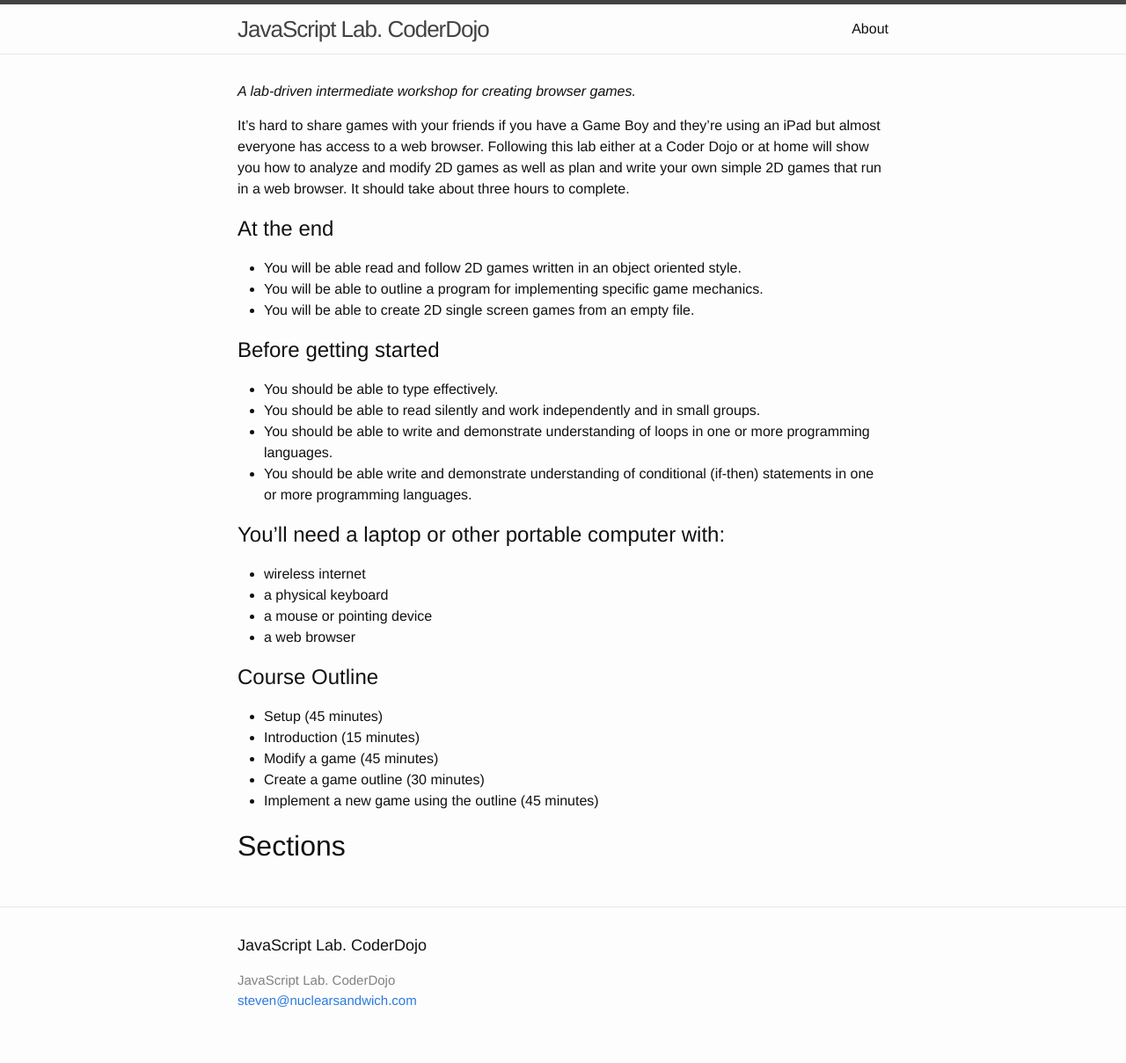
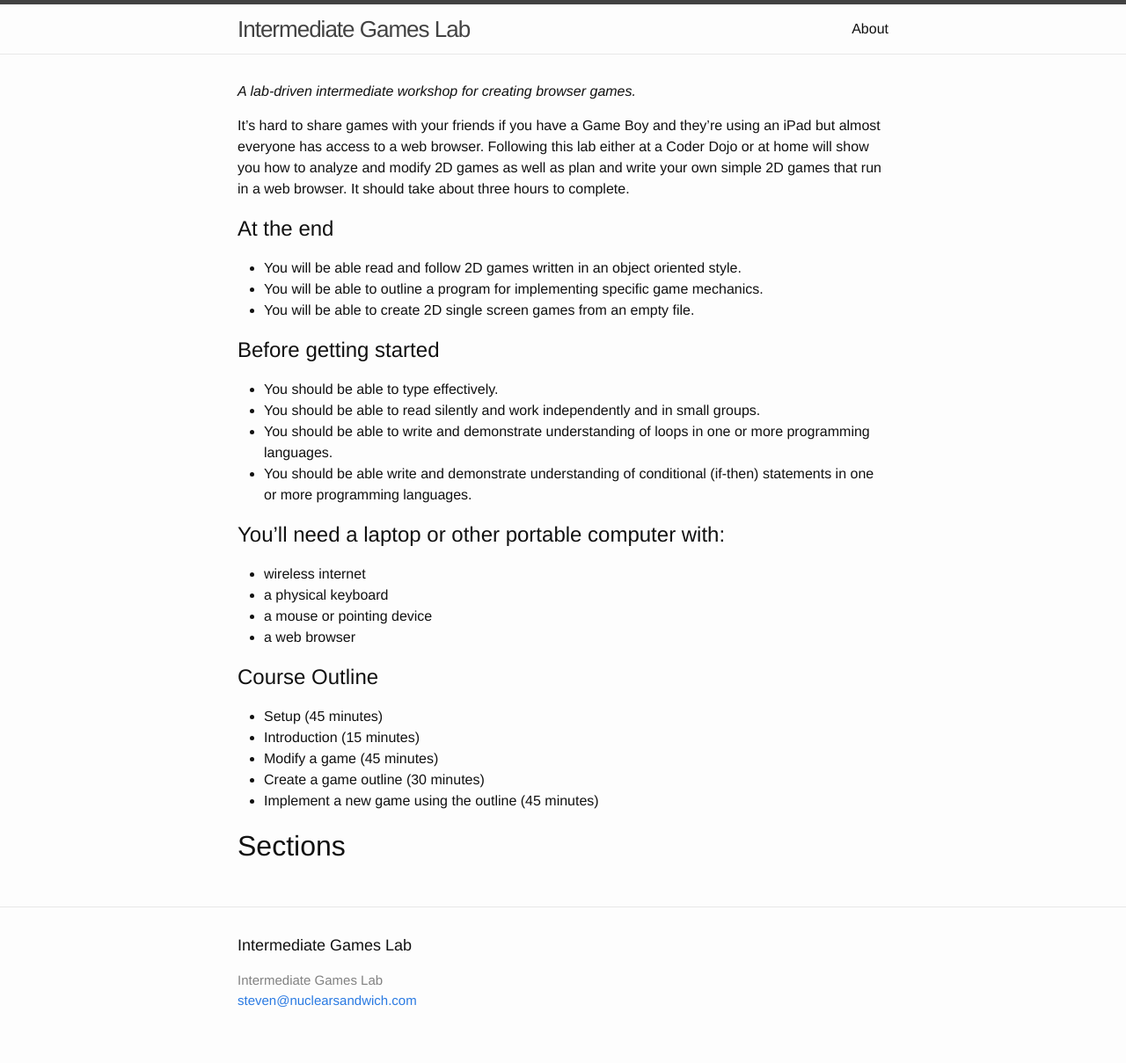
Before and after one commit to CoderDojoSV/intermediate-browser-games, a Jekyll site: the page built from index.md, in a window 1280 px wide. Shown: the whole page at 88% size. Built offline with Jekyll 4.4.1, drawn with Linux system fonts in a browser that asks for light colours; some of the changed lines change nothing that is shown.

Commit message:
Update page title and authors.

```diff
--- a/_config.yml
+++ b/_config.yml
@@ -1,5 +1,5 @@
 # Site settings
-title: JavaScript Lab. CoderDojo
+title: Intermediate Games Lab
 email: steven@nuclearsandwich.com
 baseurl: "/intermediate-browser-games" # the subpath of your site, e.g. /blog/
 url: "http://coderdojosv.github.io" # the base hostname & protocol for your site
@@ -8,6 +8,11 @@
   sections:
     output: true
 
+authors:
+  - name: Steven! Ragnarök
+    github: nuclearsandwich
+    email: steven@nuclearsandwich.com
+
 
 # Build settings
 markdown: kramdown
```
